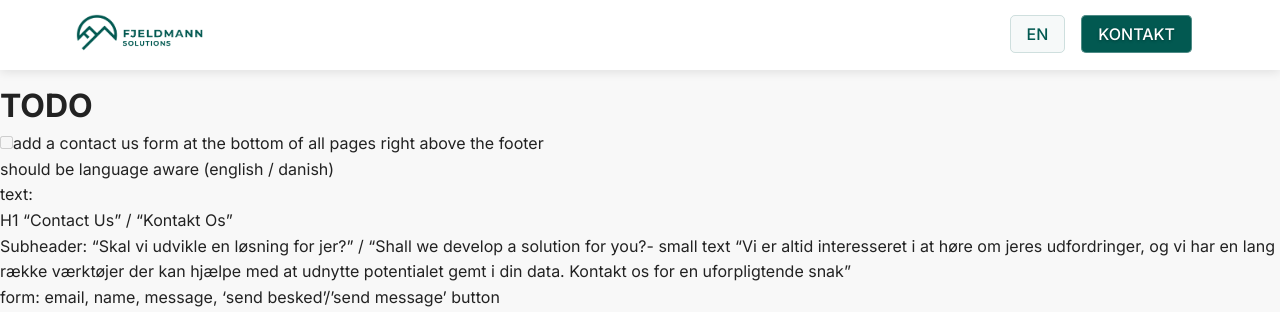
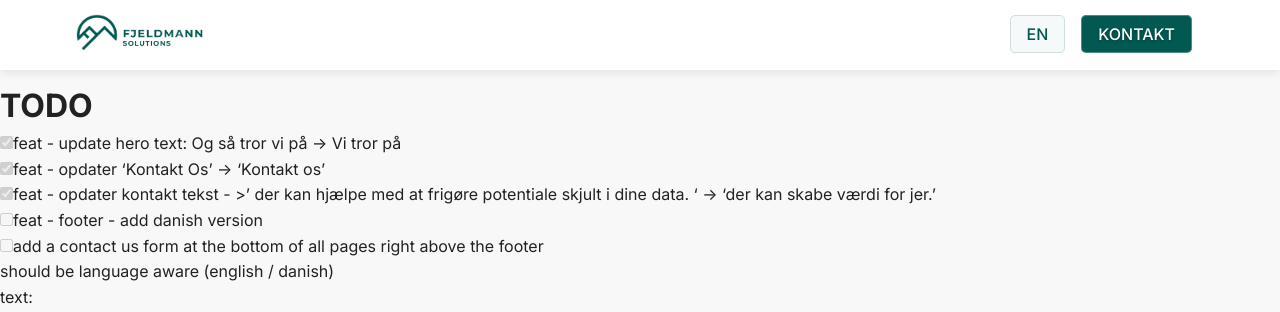
Before and after one commit to Fjeldmann/fjeldmann.github.io, a Jekyll site: the page built from todo.md, in a window 1280 px wide and 1400 px high, cut to the strip 0-312 px from the top of the window. Built offline with Jekyll 4.4.1, drawn with Linux system fonts in a browser that asks for light colours; our own code applies the rules of GitHub Pages for plain Markdown files.

Commit message:
feat: update text for clarity and consistency in Danish and English contact sections

```diff
--- a/_includes/contact-form-simple.html
+++ b/_includes/contact-form-simple.html
@@ -11,9 +11,9 @@
       {% if page.lang == 'en' %}
         <h1 id="contact-heading">Contact Us</h1>
         <h2 class="subheader">Want to talk about a project?</h2>
-        <p class="lead">We are always interested to hear about your challenges, and we have a wide range of tools that can help unlock potential hidden in your data. Contact us for a no-obligation chat.</p>
+        <p class="lead">We are always interested to hear about your challenges, and we have a wide range of tools that can create value for you. Contact us for a no-obligation chat.</p>
       {% else %}
-        <h1 id="contact-heading">Kontakt Os</h1>
+        <h1 id="contact-heading">Kontakt os</h1>
         <h2 class="subheader">Vil du tale om et projekt?</h2>
         <p class="lead">Vi er altid interesserede i at høre om dine udfordringer, og vi har en bred vifte af værktøjer, der kan hjælpe med at frigøre potentiale skjult i dine data. Kontakt os for en uforpligtende samtale.</p>
       {% endif %}
--- a/_includes/contact-form.html
+++ b/_includes/contact-form.html
@@ -14,7 +14,7 @@
         <h2 class="subheader">Shall we develop a solution for you?</h2>
         <p class="lead">We are always interested to hear about your challenges, and we have a wide range of tools that can help unlock potential hidden in your data. Contact us for a no-obligation chat.</p>
       {% else %}
-        <h1 id="contact-heading">Kontakt Os</h1>
+        <h1 id="contact-heading">Kontakt os</h1>
         <h2 class="subheader">Skal vi udvikle en løsning for jer?</h2>
         <p class="lead">Vi er altid interesseret i at høre om jeres udfordringer, og vi har en lang række værktøjer der kan hjælpe med at udnytte potentialet gemt i din data. Kontakt os for en uforpligtende snak.</p>
       {% endif %}
--- a/todo.md
+++ b/todo.md
@@ -1,4 +1,8 @@
 # TODO
+- [x] feat - update hero text: Og så tror vi på -> Vi tror på
+- [x] feat - opdater 'Kontakt Os' -> 'Kontakt os'
+- [x] feat - opdater kontakt tekst - >' der kan hjælpe med at frigøre potentiale skjult i dine data. ' -> 'der kan skabe værdi for jer.'
+- [ ] feat - footer - add danish version
 - [ ] add a contact us form at the bottom of all pages right above the footer
     - should be language aware (english / danish)
     - text:
```
Also changed, not shown: _da/index.md (+1 -1 lines), _en/index.md (+1 -1 lines).
